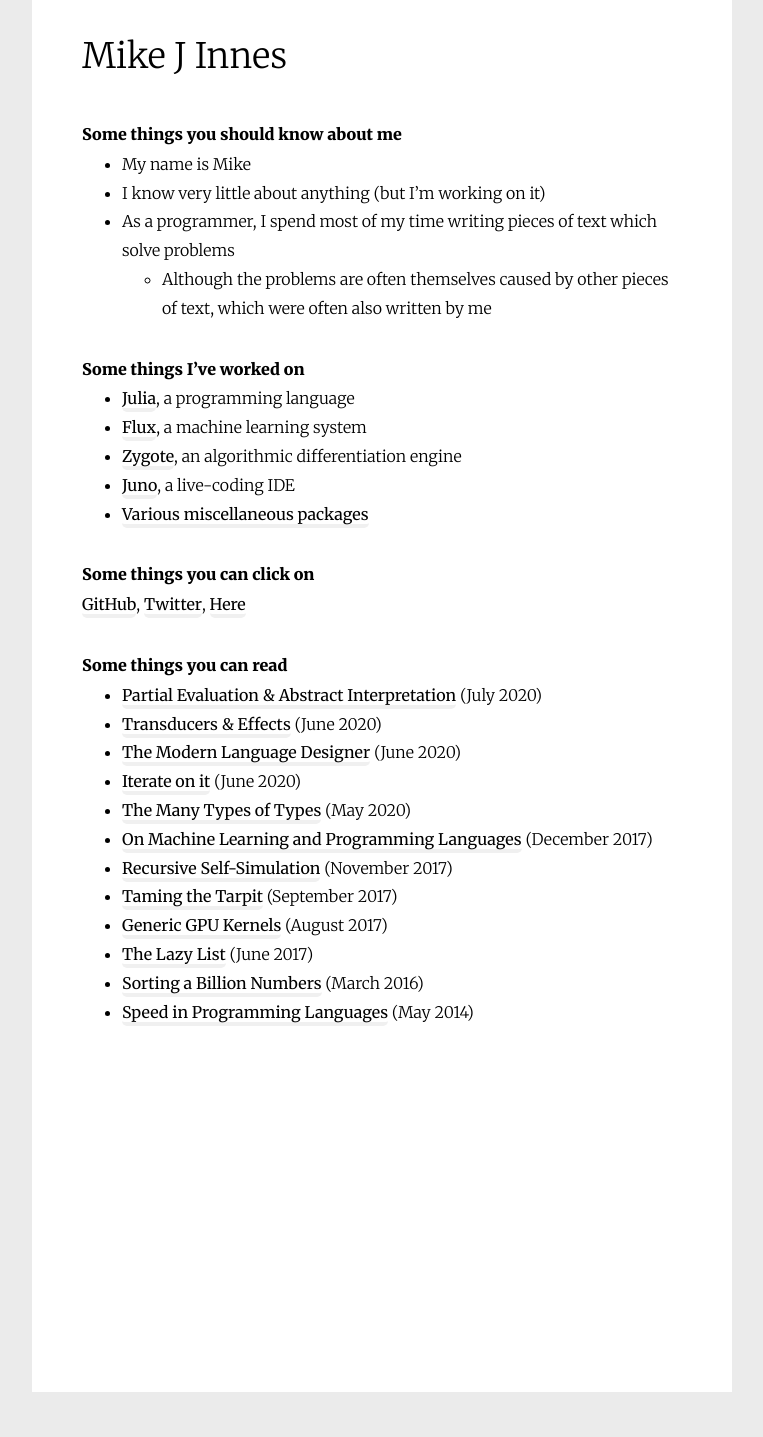
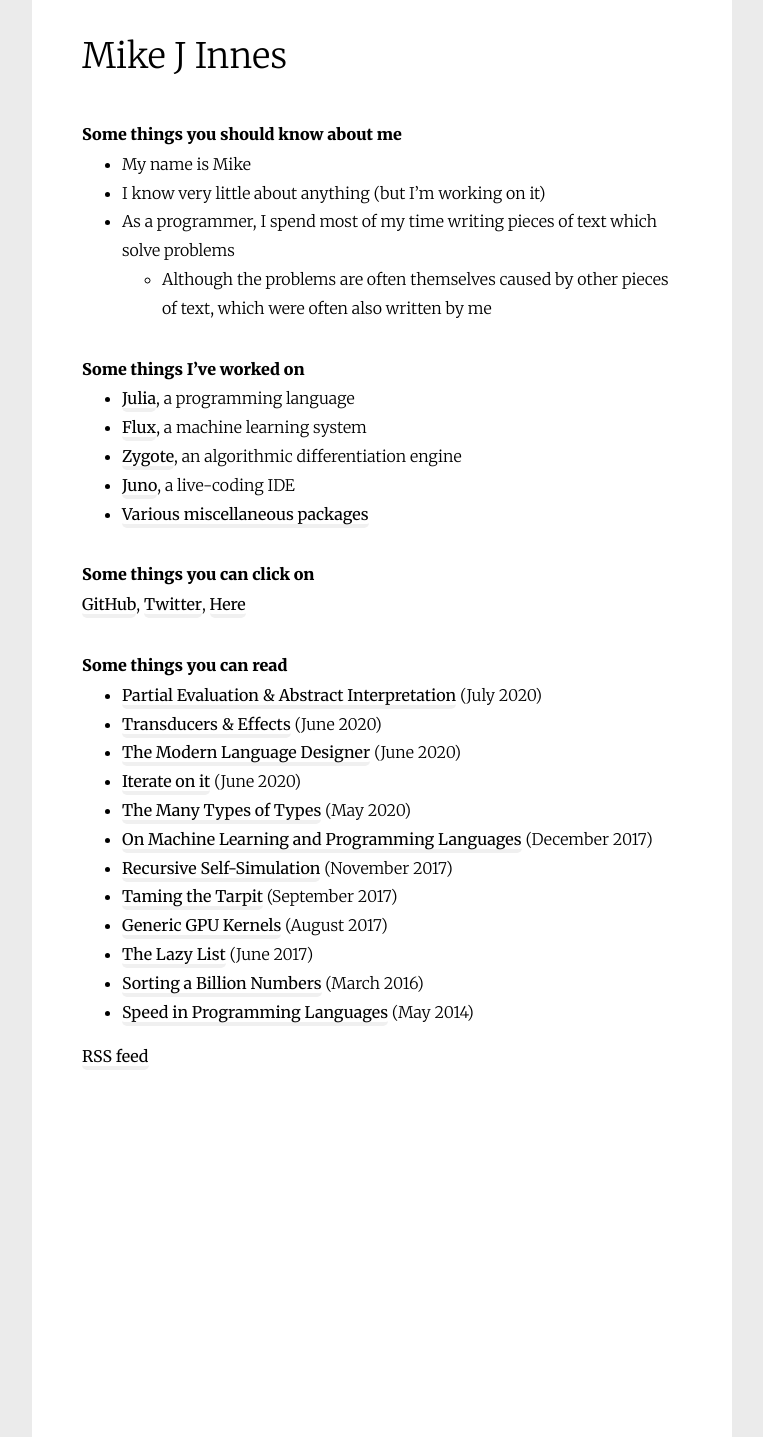
Before and after one commit to MikeInnes/mikeinnes.github.io, a Jekyll site: the page built from index.md, in a window 1280 px wide. Shown: the whole page, without its empty margins (258-1021 px from the left). Built offline with Jekyll 4.4.1, drawn with Linux system fonts in a browser that asks for light colours; nearby versions of some CDN libraries; before the commit the page ends 1392 px from its top, so only the background shows below that.

Commit message:
closes #1

```diff
--- a/index.md
+++ b/index.md
@@ -33,3 +33,5 @@ title: home
 </li>
 {% endfor %}
 </ul>
+
+[RSS feed](/feed.xml)
```
